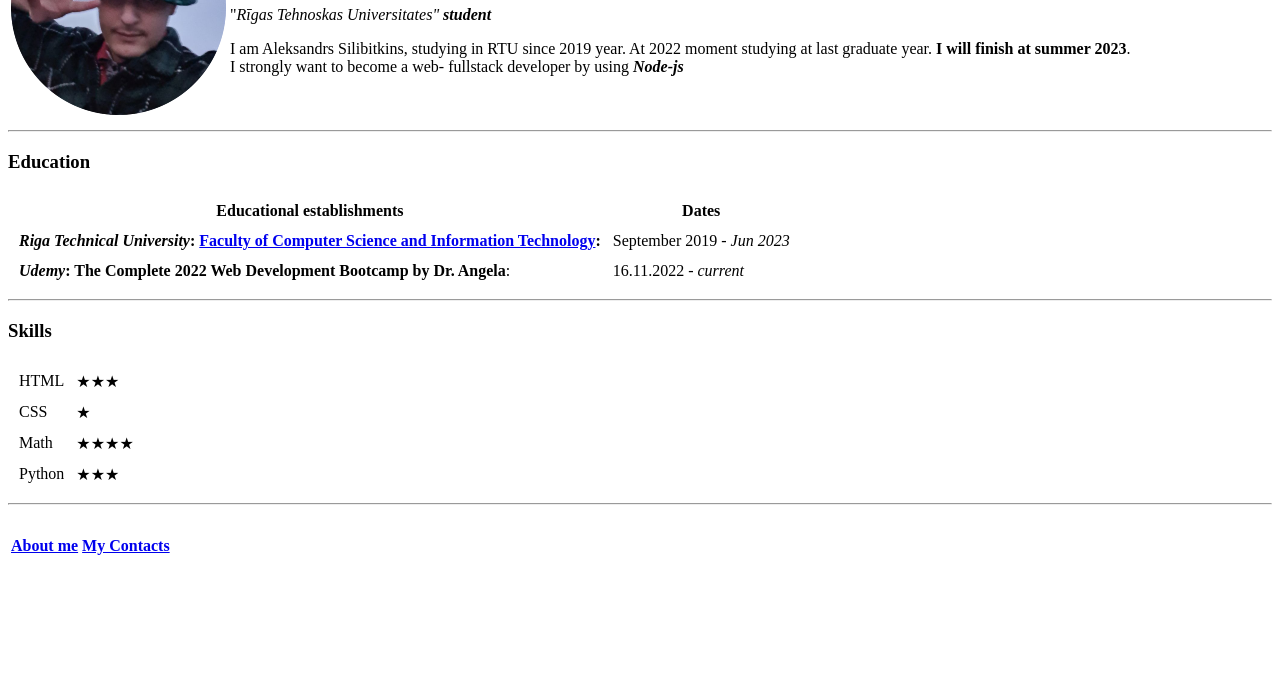
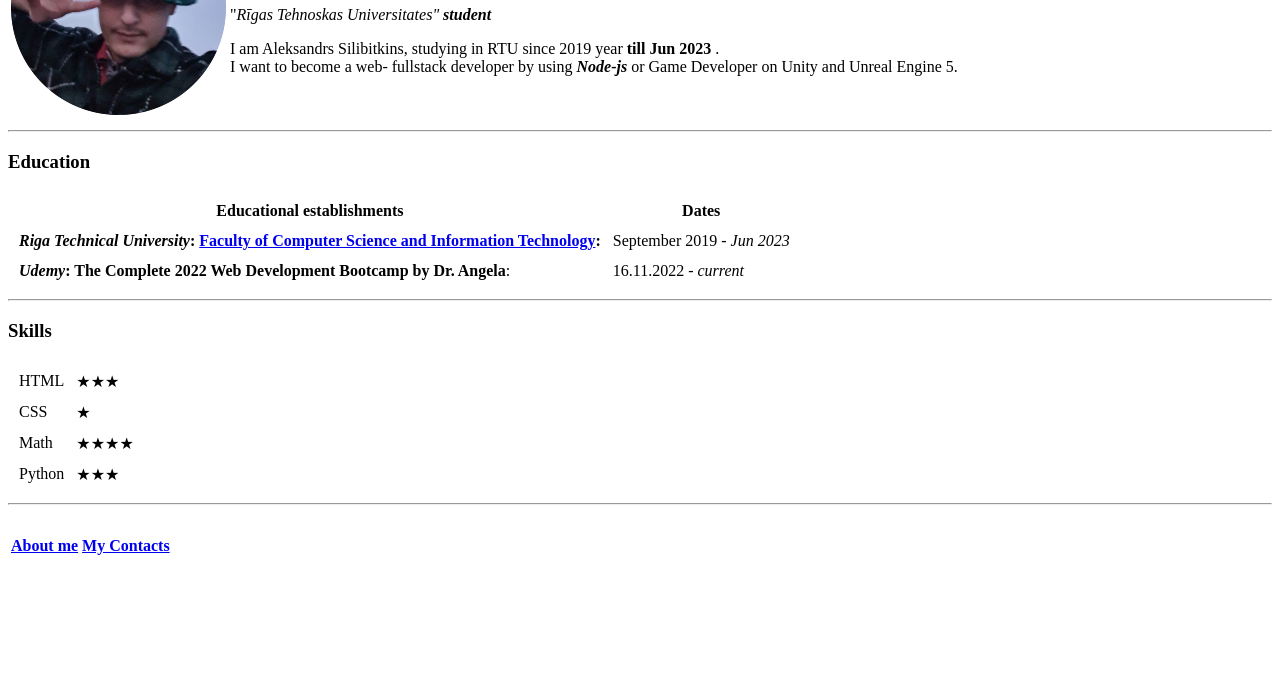
Before and after one commit to siliksilik3/html-portfolio, a plain HTML site: page index.html in a window 1280 px wide. Shown: the part 111-800 px from the top of the page. Drawn offline with Linux system fonts and the light colour scheme.

Commit message:
Add files via upload

```diff
--- a/index.html
+++ b/index.html
@@ -12,10 +12,9 @@
     <td>
       <h1>Aleksandrs Silibitkins</h1>
       <p>"<em>Rīgas Tehnoskas Universitates" <strong>student</strong></em></p>
-      <p>I am Aleksandrs Silibitkins, studying in RTU since 2019 year. At 2022 moment
-        studying at last graduate year. <strong>I will finish at summer 2023</strong>.
-        <br>I strongly want to become a web- fullstack developer by using
-        <strong><em>Node-js</em></strong>
+      <p>I am Aleksandrs Silibitkins, studying in RTU since 2019 year <strong>till Jun 2023 </strong>.
+        <br>I want to become a web- fullstack developer by using
+        <strong><em>Node-js</em></strong> or Game Developer on Unity and Unreal Engine 5.
       </p>
     </td>
   </table>
```
